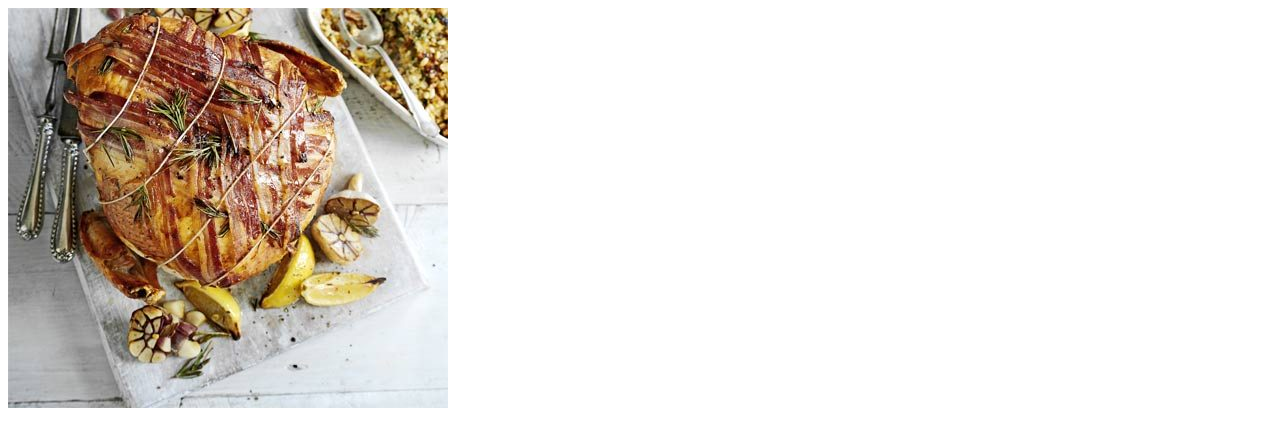
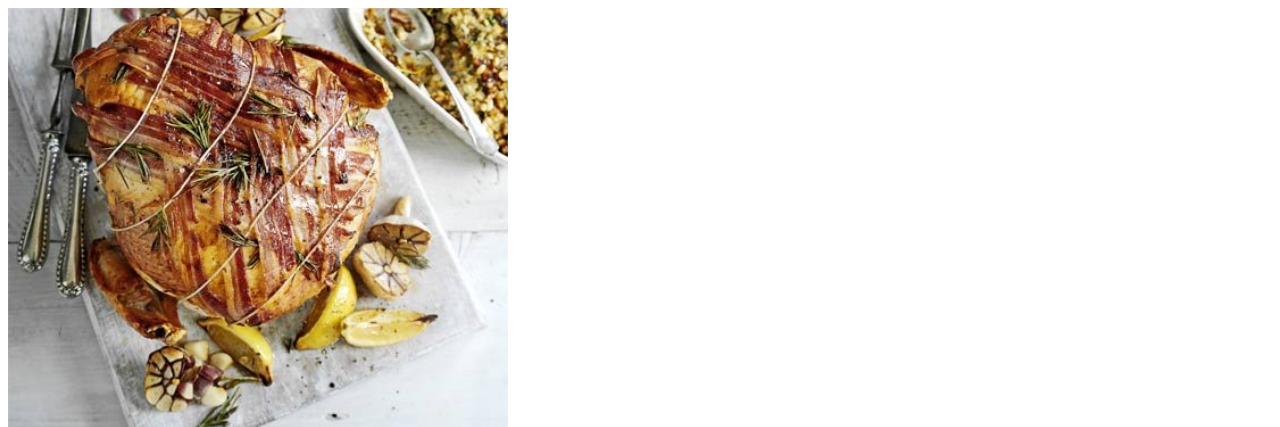
Before and after one commit to kevchai/recipes, a plain HTML site: page recipes/turkey-crown.html in a window 1280 px wide. Shown: the top 427 px of the page. Drawn offline with Linux system fonts and the light colour scheme.

Commit message:
Fix img attributes and links

```diff
--- a/recipes/turkey-crown.html
+++ b/recipes/turkey-crown.html
@@ -7,7 +7,7 @@
     </head>
 
     <body>
-        <img src="images/turkey.jpeg" alt="Roast Turkey">
+        <img src="images/turkey.jpeg" alt="Roast Turkey" width="500">
         <h1>Turkey Crown with Roast Garlic & Pancetta</h1>
 
         <h3>With no bones to contend with, a turkey crown is so much easier to carve than a whole bird and the pancetta slices keep the roasted meat succulent</h3>
```
Also changed, not shown: recipes/air-fryer-roasted-canned-potatoes.html (+0 -2 lines).
